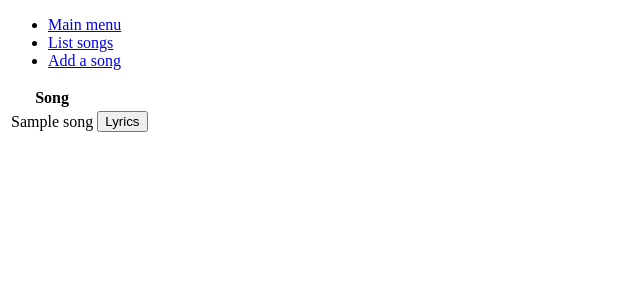
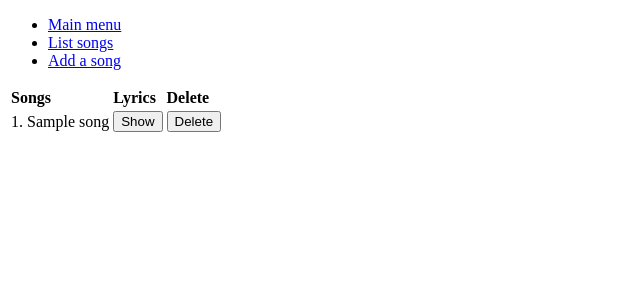
Before and after one commit to gitjms/Lyriikka-analysaattori, a Flask app: page /songs in a window 1280 px wide. Shown: the top 300 px of the page, without its empty margins (0-640 px from the left). Run offline with Flask 2, Linux system fonts and the light colour scheme; tables that the repository leaves empty hold one stand-in row (values such as "Sample post").

Commit message:
yritys deletoida

```diff
--- a/application/songs/models.py
+++ b/application/songs/models.py
@@ -6,8 +6,10 @@ from application import views
 class Song(db.Model):
     id = db.Column(db.Integer, primary_key=True)
     name = db.Column(db.String(144), nullable=False)
-    text = db.Column(db.String(1000), nullable=False)
+    author = db.Column(db.String(144), nullable=False)
+    text = db.Column(db.String(2000), nullable=False)
 
-    def __init__(self, name, text):
+    def __init__(self, name, author, text):
         self.name = name
+        self.author = author
         self.text = text
--- a/application/songs/views.py
+++ b/application/songs/views.py
@@ -1,6 +1,7 @@
 from application import app, db
-from flask import redirect, url_for, render_template, request
+from flask import redirect, url_for, render_template, request, flash
 from application.songs.models import Song
+app.secret_key = b'_5#y2L"F4Q8z\n\xec]/'
 
 
 @app.route("/")
@@ -10,14 +11,19 @@ def songs_main():
 
 @app.route("/songs", methods=["GET", "POST"])
 def songs_index():
-	if request.form.get("Lyrics") == "Lyrics":
-		return render_template("songs/show.html", song = Song.query.get(str(songs_id)))
 	return render_template("songs/list.html", songs = Song.query.all())
 
-@app.route("/songs/show/<songs_id>/", methods=["GET", "POST"])
-def songs_show(songs_id):
-	return render_template("songs/show.html", song = Song.query.get(str(songs_id)))
+@app.route("/songs/show/<song_id>/", methods=["GET", "POST"])
+def songs_show(song_id):
+	return render_template("songs/show.html", song = Song.query.get(str(song_id)))
 
+
+@app.route("/songs", methods=["GET", "POST"])
+def songs_delete(song_id):
+	db.session().execute('DELETE FROM song WHERE id = ?'[int(song_id)])
+	db.session().commit()
+	flash('Song deleted')
+	return render_template("songs/list.html", songs = Song.query.all())
 
 @app.route("/songs/new/")
 def songs_form():
@@ -25,7 +31,7 @@ def songs_form():
 
 
 @app.route("/songs/", methods=["POST"])
-def songs_create():
+def song_create():
 	n = Song(request.form.get("name"),request.form.get("text"))
 
 	db.session().add(n)
--- a/application/templates/index.html
+++ b/application/templates/index.html
@@ -1,7 +1,7 @@
 {% extends "layout.html" %}
 
 {% block body %}
-<p>
+<h1>
   Lyriikan frekvenssianalysaattori
-</p>
+</h1>
 {% endblock %}
--- a/application/templates/songs/list.html
+++ b/application/templates/songs/list.html
@@ -3,16 +3,22 @@
 {% block body %}
   <table>
     <tr>
-      <th>Song</th>
+      <th style="text-align: left;">Songs</th>
+      <th style="text-align: left;">Lyrics</th>
+      <th style="text-align: left;">Delete</th>
     </tr>
     {% for song in songs %}
     <tr>
-      <td>{{ song.name }}</td>
+      <td>{{ song.id }}.  {{ song.name }}</td>
 	  <td>
-		<form method="POST" action="{{ url_for('songs_show', songs_id=song.id) }}">
-		  <input type="submit" name="Lyrics" value="Lyrics"/>
+		<form method="POST" action="{{ url_for('songs_show', song_id=song.id) }}">
+		  <input type="submit" name="Show" value="Show"/>
 		</form>
       </td>
+	  <td>
+	    <form method="GET" action="{{ url_for('songs_delete', song_id=song.id) }}">
+		  <input type="submit" name="Delete" value="Delete"/>
+		</form>
       </td>
     </tr>
     {% endfor %}
--- a/application/templates/songs/new.html
+++ b/application/templates/songs/new.html
@@ -1,7 +1,7 @@
 {% extends "layout.html" %}
 
 {% block body %}
-<form method="POST" action="{{ url_for('songs_create') }}">
+<form method="POST" action="{{ url_for('song_create') }}">
   <input type="text" name="name"/>
   <input type="text" name="text"/>
   <input type="submit" value="Add a new song"/>
```
Also changed, not shown: application/templates/songs/show.html (+11 -20 lines).
